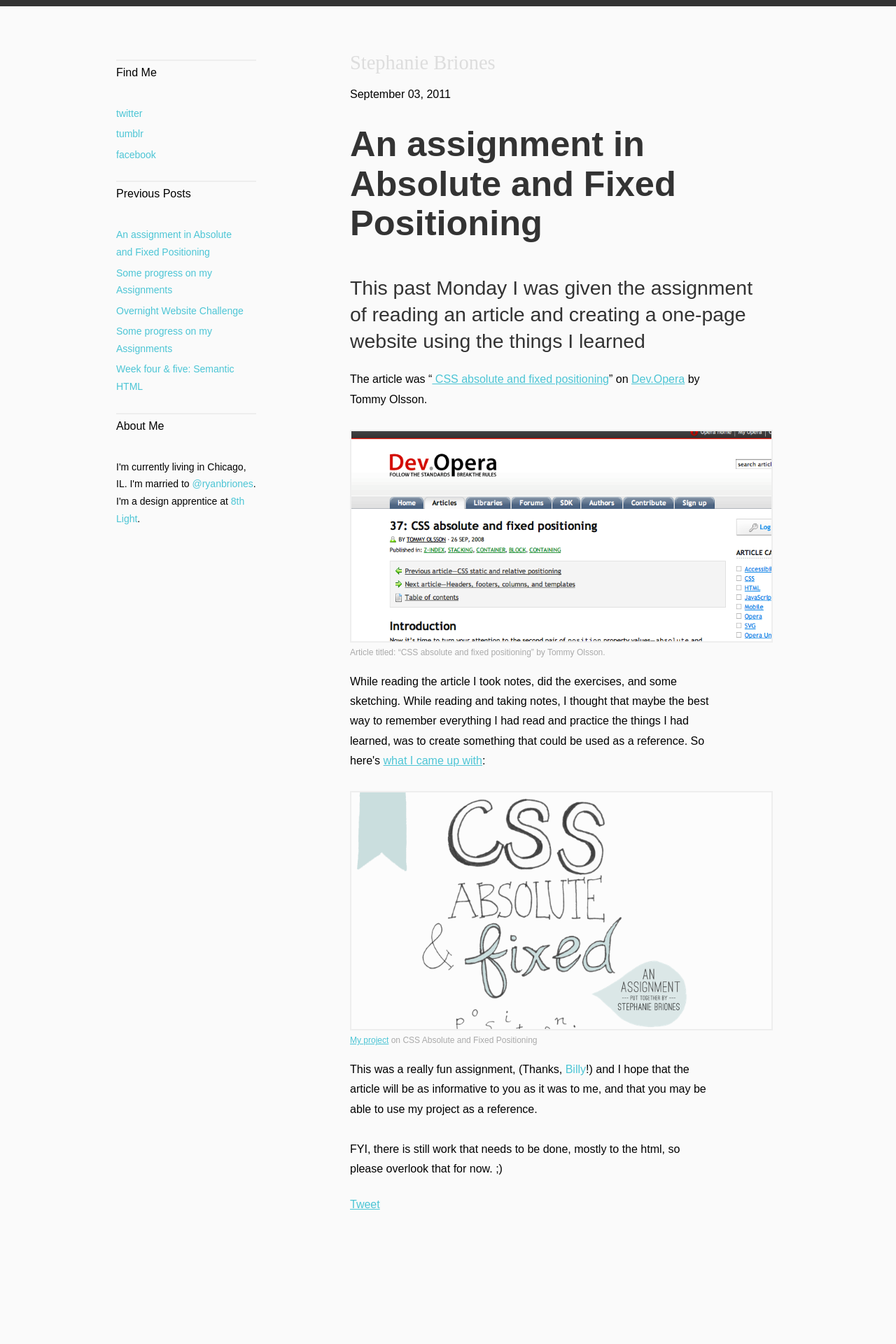
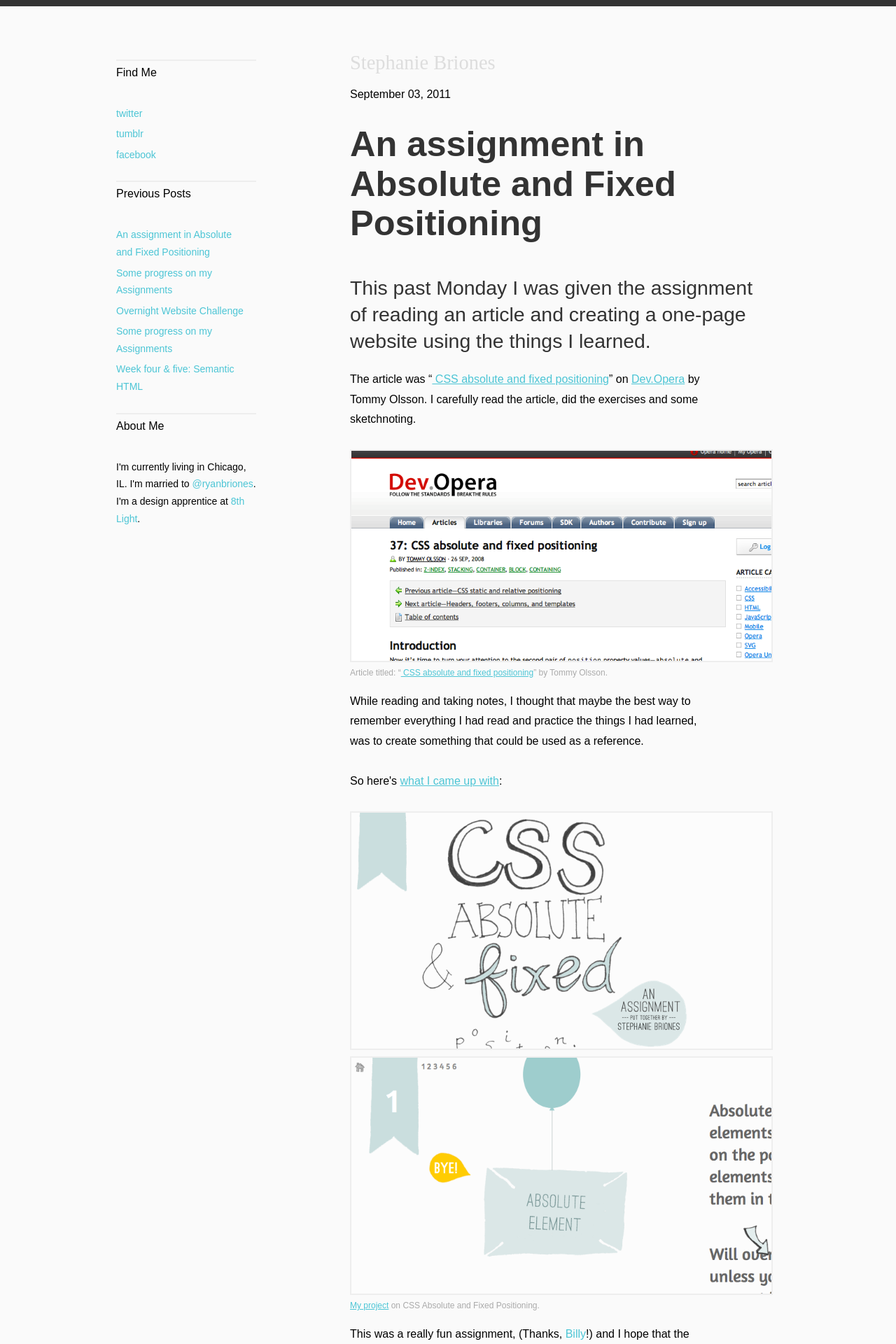
Before and after one commit to smbriones/smbriones.github.com, a Jekyll site: the page built from _posts/2011-09-03-positioning-project.html, in a window 1280 px wide. Shown: the top 1920 px of the page at 70% size. Built offline with Jekyll 4.4.1, drawn with Linux system fonts in a browser that asks for light colours; nearby versions of some CDN libraries; comment, search, counter and statistics services are not loaded; before the commit the page ends 1779 px from its top, so only the background shows below that; some of the changed text lies outside the part shown.

Commit message:
edited css positioning blog post

```diff
--- a/_posts/2011-09-03-positioning-project.html
+++ b/_posts/2011-09-03-positioning-project.html
@@ -1,7 +1,7 @@
 ---
 layout: blog-post
 title: "An assignment in Absolute and Fixed Positioning"
-snippet: "This past Monday I was given the assignment of reading an article and creating a one-page website using the things I learned"
+snippet: "This past Monday I was given the assignment of reading an article and creating a one-page website using the things I learned."
 ---
 
 <p class="date">September 03, 2011</p>
@@ -11,31 +11,53 @@
 <p>
   The article was “<a href="http://dev.opera.com/articles/view/37-css-absolute-and-fixed-positioning/">
   CSS absolute and fixed positioning</a>” on
-  <a href="http://www.dev.opera.com">Dev.Opera</a> by Tommy Olsson.
+  <a href="http://www.dev.opera.com">Dev.Opera</a> by Tommy Olsson. I carefully read the article, did the
+  exercises and some sketchnoting.
 </p>
 <figure>
-  <img src="/images/blog/positioning/dev-opera.png">
+  <a href="http://dev.opera.com/articles/view/37-css-absolute-and-fixed-positioning/">
+  <img src="/images/blog/positioning/dev-opera.png"></a>
   <figcaption>
-    Article titled: “CSS absolute and fixed positioning” by Tommy Olsson.
+    Article titled: “<a href="http://dev.opera.com/articles/view/37-css-absolute-and-fixed-positioning/">
+      CSS absolute and fixed positioning</a>” by Tommy Olsson.
   </figcaption>
 </figure>
 <p>
-  While reading the article I took notes, did the exercises, and some sketching. While reading and taking notes, I thought that
-  maybe the best way to remember everything I had read and practice the things I had learned, was to create something that could be
-  used as a reference. So here's <a href="http://stephaniebriones.com/testing/positioning/">what I came up with</a>:
+  While reading and taking notes, I thought that maybe the best way to remember everything I had
+  read and practice the things I had learned, was to create something that could be used as a
+  reference.
+</p>
+<p>
+  So here's <a href="http://stephaniebriones.com/testing/positioning/">what I came up with</a>:
 </p>
 <figure>
   <a href="http://stephaniebriones.com/testing/positioning/">
   <img src="/images/blog/positioning/css-absolute-fixed.png"></a>
+  <figcaption></figcaption>
+  <a href="http://stephaniebriones.com/testing/positioning/">
+  <img src="/images/blog/positioning/absolute-positioning.png"></a>
   <figcaption>
-    <a href="http://stephaniebriones.com/testing/positioning/">My project</a> on CSS Absolute and Fixed Positioning
+    <a href="http://stephaniebriones.com/testing/positioning/">My project</a> on CSS Absolute and
+    Fixed Positioning.
   </figcaption>
 </figure>
 <p>
   This was a really fun assignment, (Thanks,
-  <a href-"http://www.8thlight.com/our-team/billy-whited">Billy</a>!) and I hope that the article will be as informative to you
-  as it was to me, and that you may be able to use my project as a reference.
+  <a href-"http://www.8thlight.com/our-team/billy-whited">Billy</a>!) and I hope that the article
+  will be as informative to you as it was to me, and that you may be able to learn a little something
+  from my project or just use it as a reference.
 </p>
-<p>
-  FYI, there is still work that needs to be done, mostly to the html, so please overlook that for now. ;)
-</p>
+<figure>
+  <a href="http://stephaniebriones.com/testing/positioning/">
+  <img src="/images/blog/positioning/fixed-positioning.png"></a>
+  <figcaption>
+  </figcaption>
+  <a href="http://stephaniebriones.com/testing/positioning/">
+  <img src="/images/blog/positioning/containing-block.png"></a>
+  <figcaption>
+  </figcaption>
+  <a href="http://stephaniebriones.com/testing/positioning/">
+  <img src="/images/blog/positioning/z-indexes.png"></a>
+  <figcaption>
+  </figcaption>
+</figure>
--- a/stylesheets/blog-posts.css
+++ b/stylesheets/blog-posts.css
@@ -206,6 +206,7 @@
 	color:#AAA;
 	font-size:0.75em;
 	margin-bottom:1.777em;
+	margin-top:1.777em;
 }
 
 figcaption {
```
Also changed, not shown: images/blog/positioning/absolute-positioning.png (added), images/blog/positioning/containing-block.png (added), images/blog/positioning/fixed-positioning.png (added), images/blog/positioning/z-indexes.png (added).
